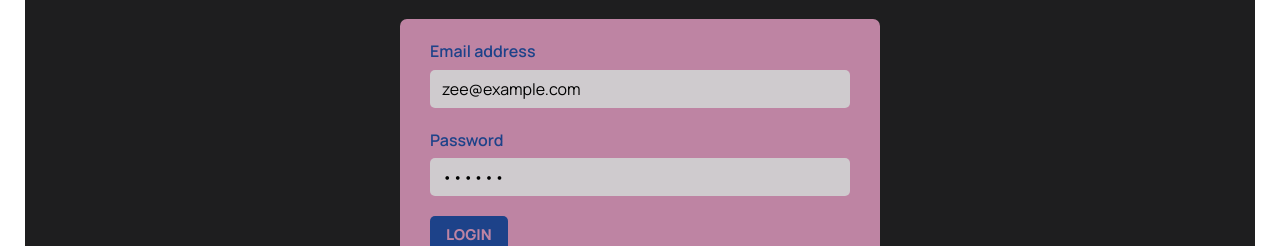
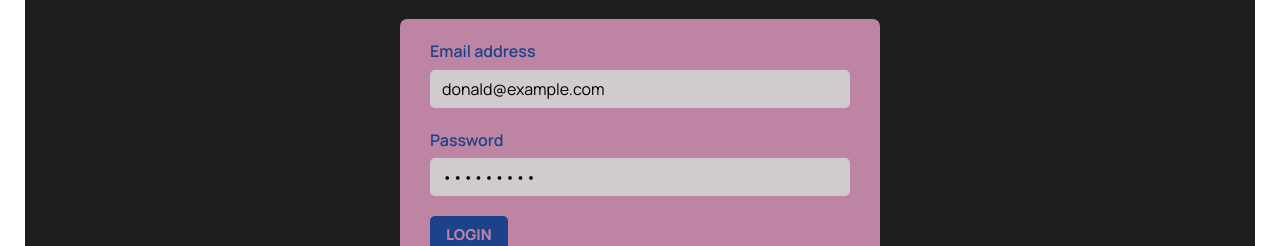
Before and after one commit to rud-y/worldexplore, a React (Vite) app: page /login in a window 1280 px wide. Shown: the part 170-416 px from the top of the page. Built offline with nearby package versions, Linux system fonts and the light colour scheme; data requests are answered from the project's data file.

Commit message:
Fake login info update

```diff
--- a/src/contexts/FakeAuthContext.tsx
+++ b/src/contexts/FakeAuthContext.tsx
@@ -32,9 +32,9 @@ function reducer(state, action) {
 }
 
 const FAKE_USER = {
- name: "Zeee",
- email: "zee@example.com",
- password: "qwerty",
+ name: "Donald",
+ email: "donald@example.com",
+ password: "321qwerty",
  avatar: "https://i.pravatar.cc/100?u=zz",
 };
 
--- a/src/pages/Login.tsx
+++ b/src/pages/Login.tsx
@@ -7,8 +7,8 @@ import Button from "../components/Button";
 
 export default function Login() {
  // PRE-FILL FOR DEV PURPOSES
- const [email, setEmail] = useState("zee@example.com");
- const [password, setPassword] = useState("qwerty");
+ const [email, setEmail] = useState("donald@example.com");
+ const [password, setPassword] = useState("321qwerty");
 
  const { login, isAuthenticated } = useAuth();
  const navigate = useNavigate();
```
